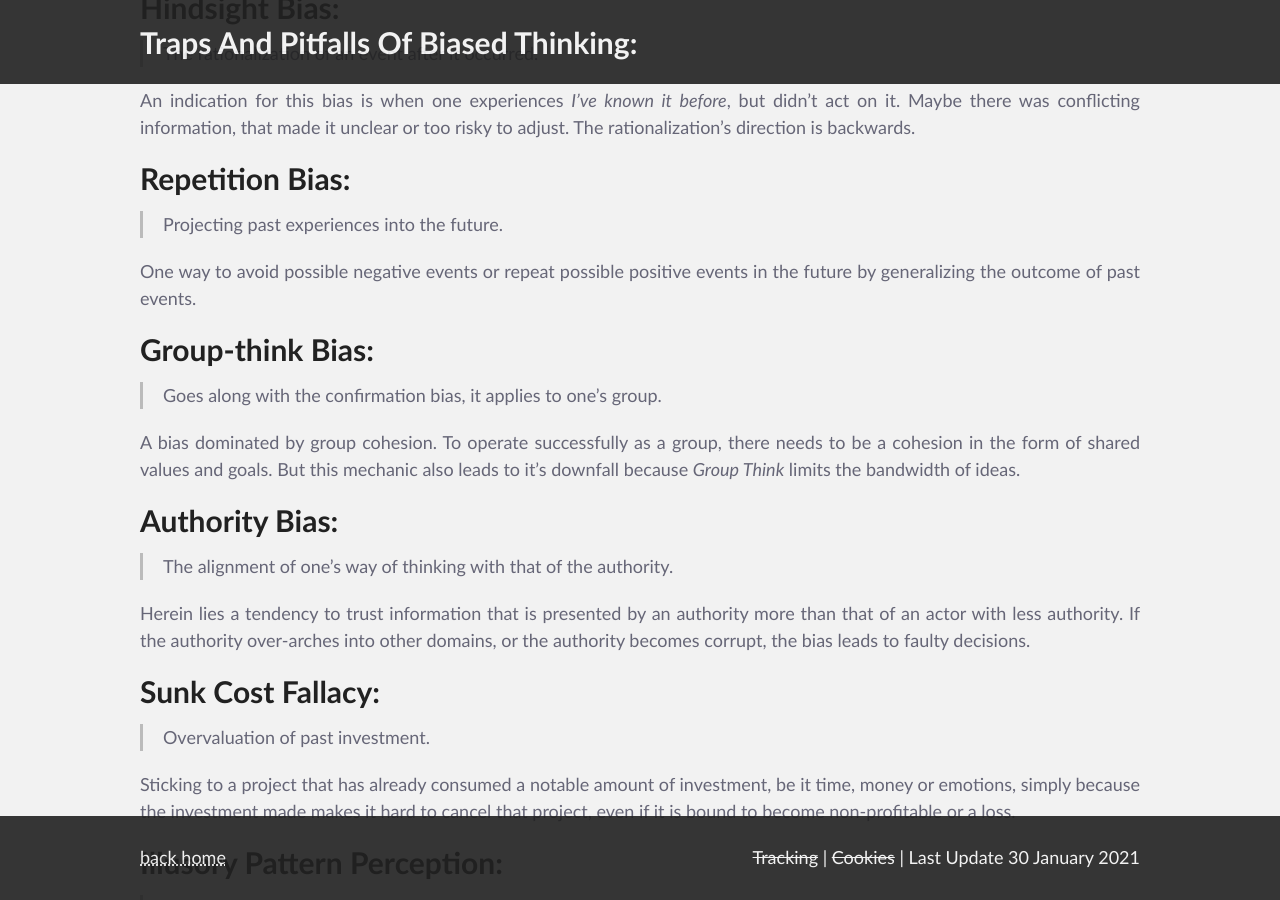
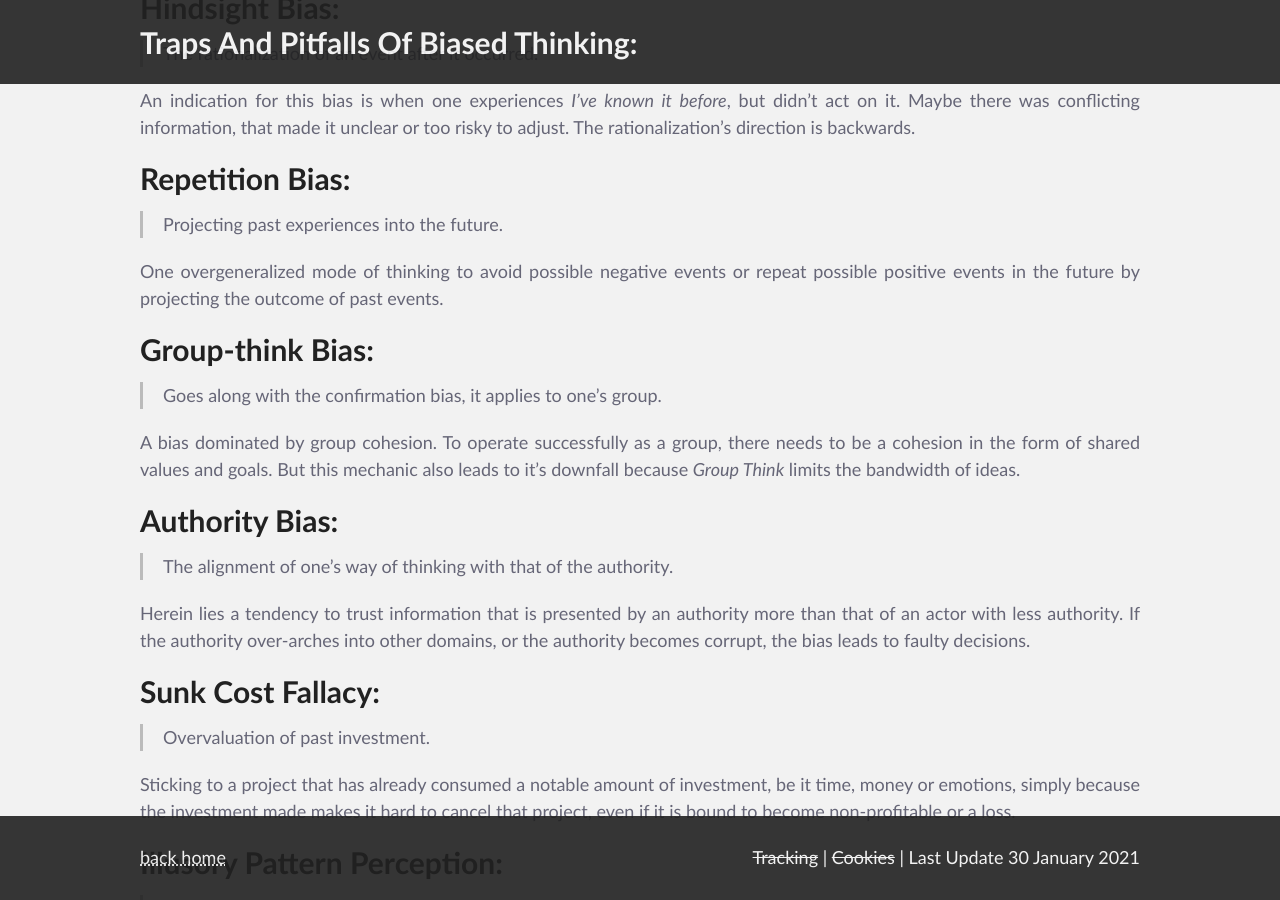
Before and after one commit to ZackDev/zackdev.github.io, a Jekyll site: the page built from _posts/2020-07-27-traps-and-pitfalls-of-biased-thinking.md, in a window 1280 px wide and 900 px high, scrolled down 396 px. Built offline with Jekyll 4.4.1, drawn with Linux system fonts in a browser that asks for light colours.

Commit message:
updated repetition bias content

```diff
--- a/_posts/2020-07-27-traps-and-pitfalls-of-biased-thinking.md
+++ b/_posts/2020-07-27-traps-and-pitfalls-of-biased-thinking.md
@@ -19,7 +19,7 @@ An indication for this bias is when one experiences *I've known it before*, but
 # Repetition Bias:
 > Projecting past experiences into the future.
 
-One way to avoid possible negative events or repeat possible positive events in the future by generalizing the outcome of past events.
+One overgeneralized mode of thinking to avoid possible negative events or repeat possible positive events in the future by projecting the outcome of past events.
 
 # Group-think Bias:
 > Goes along with the confirmation bias, it applies to one's group.
```
